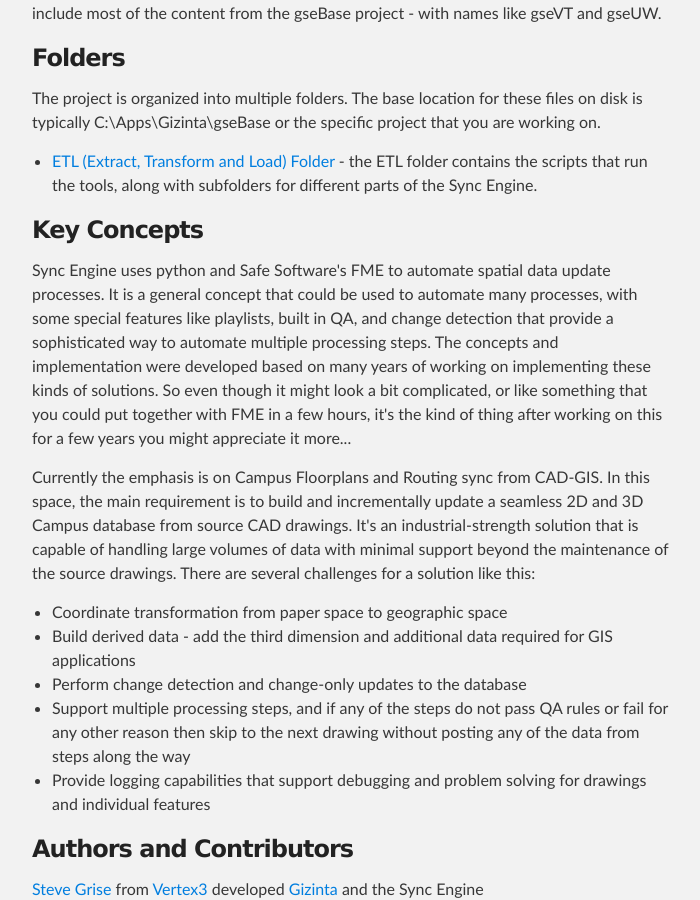
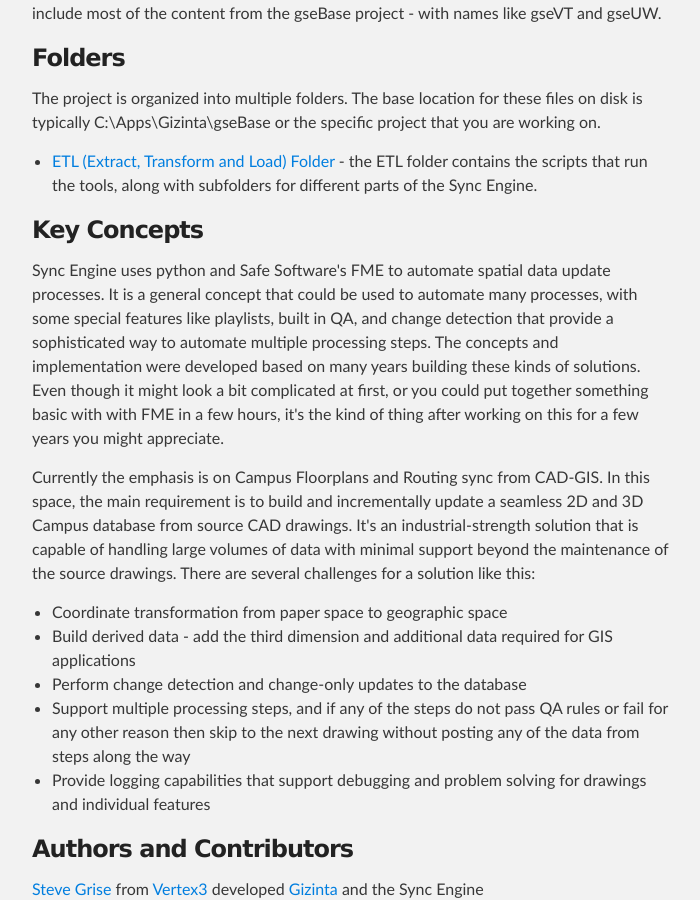
Before and after one commit to Vertex3/gseBase, a Jekyll site: the page built from index.html, in a window 1280 px wide and 900 px high, scrolled down 551 px. Shown: the whole window, without its empty margins (288-988 px from the left). Built offline with Jekyll 4.4.1, drawn with Linux system fonts in a browser that asks for light colours.

Commit message:
add content.

```diff
--- a/index.html
+++ b/index.html
@@ -29,7 +29,7 @@
   <li><a href="{{ site.url }}ETL/index.html">ETL (Extract, Transform and Load) Folder</a> - the ETL folder contains the scripts that run the tools, along with subfolders for different parts of the Sync Engine.</li>
 </ul>
         <h3>Key Concepts</h3>
-        <p>Sync Engine uses python and Safe Software's FME to automate spatial data update processes. It is a general concept that could be used to automate many processes, with some special features like playlists, built in QA, and change detection that provide a sophisticated way to automate multiple processing steps. The concepts and implementation were developed based on many years of working on implementing these kinds of solutions. So even though it might look a bit complicated, or like something that you could put together with FME in a few hours, it's the kind of thing after working on this for a few years you might appreciate it more...</p>
+        <p>Sync Engine uses python and Safe Software's FME to automate spatial data update processes. It is a general concept that could be used to automate many processes, with some special features like playlists, built in QA, and change detection that provide a sophisticated way to automate multiple processing steps. The concepts and implementation were developed based on many years building these kinds of solutions. Even though it might look a bit complicated at first, or you could put together something basic with with FME in a few hours, it's the kind of thing after working on this for a few years you might appreciate.</p>
           <p>Currently the emphasis is on Campus Floorplans and Routing sync from CAD-GIS. In this space, the main requirement is to build and incrementally update a seamless 2D and 3D Campus database from source CAD drawings. It's an industrial-strength solution that is capable of handling large volumes of data with minimal support beyond the maintenance of the source drawings. There are several challenges for a solution like this:</p>
         <ul>
           <li>Coordinate transformation from paper space to geographic space</li>
```
